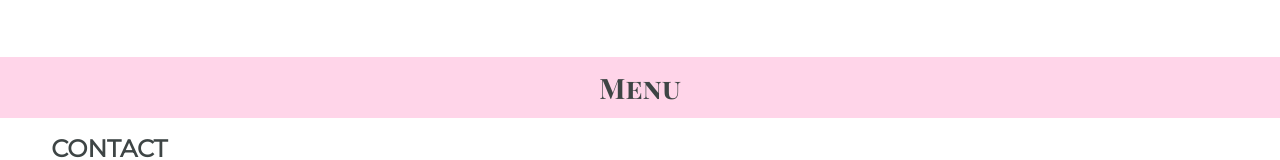
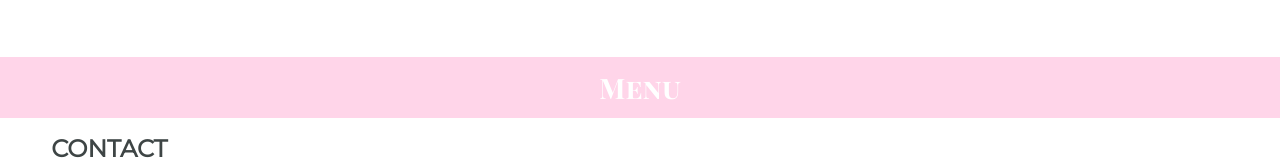
Before and after one commit to madison-stankevich/MadisonStankevich, a React (Create React App) app: page /contact in a window 1280 px wide. In both pictures the pointer is over the link "Menu". Shown: the part 285-445 px from the top of the page. Built offline with nearby package versions, Linux system fonts and the light colour scheme.

Commit message:
added hover interactivity for menu items.

```diff
--- a/src/App.css
+++ b/src/App.css
@@ -31,6 +31,8 @@
 
 .grow { transition: all .2s ease-in-out; }
 .grow:hover { transform: scale(1.1); }
+
+.nav_bar_link:hover {color: white}
 
 /* Extra small devices (phones, 600px and down) */
 @media only screen and (max-width: 500px) {
```
